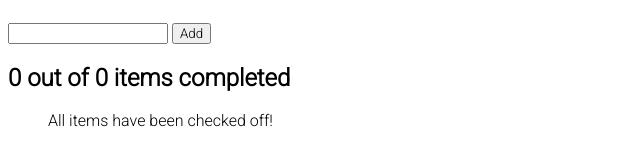
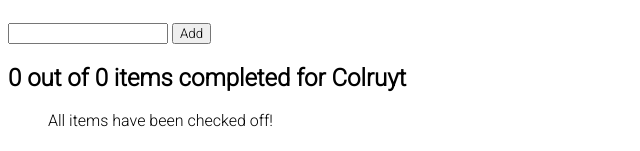
Before and after one commit to JerneV/Grose, a Svelte app: page / in a window 1280 px wide. Shown: the part 234-385 px from the top of the page, without its empty margins (0-640 px from the left). Built offline with nearby package versions, Linux system fonts and the light colour scheme.

Commit message:
added filtering for UI

```diff
--- a/src/App.svelte
+++ b/src/App.svelte
@@ -17,5 +17,5 @@
   <Background bind:allTodos />
   <StoreSelect bind:stores bind:selected />
   <Input bind:allTodos bind:selected />
-  <TodoList bind:allTodos />
+  <TodoList bind:allTodos bind:selected />
 </main>
--- a/src/components/TodoList.svelte
+++ b/src/components/TodoList.svelte
@@ -1,14 +1,19 @@
 <!-- Will contain a list of Todo items both check and unchecked -->
 <script lang="ts">
   export let allTodos: any[] = [];
-  $: totalTodos = allTodos.length;
-  $: completedTodos = allTodos.filter((todo) => todo.completed).length;
+  export let selected: any = "";
+
+  $: totalTodos = allTodos.filter(
+    (todo) => todo.selectedStore === selected
+  ).length;
+  $: completedTodos = allTodos.filter(
+    (todo) => todo.completed && todo.selectedStore === selected
+  ).length;
 
   function completeTodo(todo: any) {
     todo.completed = !todo.completed;
     // Update the todo list so lists get re-rendered
     allTodos = [...allTodos];
-    console.log(allTodos);
   }
 
   export function removeFromList(todo: any) {
@@ -16,9 +21,11 @@
   }
 </script>
 
-<h2>{completedTodos} out of {totalTodos} items completed</h2>
+<h2>
+  {completedTodos} out of {totalTodos} items completed for {selected}
+</h2>
 <ul>
-  {#each allTodos.filter((todo) => !todo.completed) as todo (todo.id)}
+  {#each allTodos.filter((todo) => !todo.completed && todo.selectedStore === selected) as todo (todo.id)}
     <li>
       <input
         type="checkbox"
@@ -35,7 +42,7 @@
 
 <h2>Completed items</h2>
 <ul>
-  {#each allTodos.filter((todo) => todo.completed) as todo (todo.id)}
+  {#each allTodos.filter((todo) => todo.completed && todo.selectedStore === selected) as todo (todo.id)}
     <li>
       <input
         type="checkbox"
```
